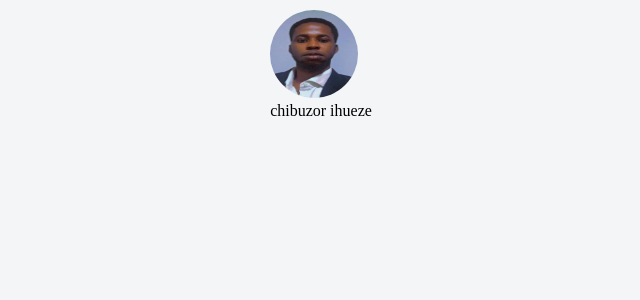
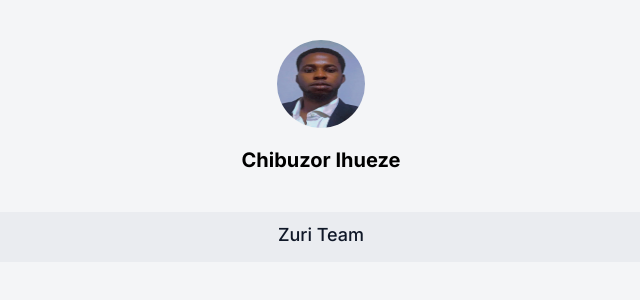
Before and after one commit to chibuzorihueze/profile_app, a React (Create React App) app: page / in a window 1280 px wide. Shown: the top 300 px of the page, without its empty margins (319-959 px from the left). Built offline with nearby package versions, Linux system fonts and the light colour scheme.

Commit message:
sytling button component

```diff
--- a/src/App.js
+++ b/src/App.js
@@ -1,9 +1,13 @@
 import React from "react";
 import Profile from "./components/profile";
+import Button from "./components/button";
 
 function App() {
   return (
+    <div>
     <Profile/>
+    <Button/>
+    </div>
   );
 }
 
--- a/src/components/button.jsx
+++ b/src/components/button.jsx
@@ -0,0 +1,10 @@
+import React from "react";
+
+function Button(){
+    return(
+        <div>
+            <a id="btn_zuri" href="https://training.zuri.team">Zuri Team</a>
+        </div>
+    );
+}
+export default Button;
--- a/src/components/profile.jsx
+++ b/src/components/profile.jsx
@@ -4,7 +4,7 @@ import './portrait.jpg';
 function Profile(){
     return (<div>
         <img id="profile_img" src={require("./portrait.jpg")} alt="profile" />
-        <p>chibuzor ihueze</p>
+        <p>Chibuzor Ihueze </p>
         </div>
     );
 }
--- a/src/index.css
+++ b/src/index.css
@@ -8,20 +8,46 @@
 
 body{
   background-color: #f4f5f7;
-  display: flex;
-  align-items: center;
-  justify-content: center;
-
+  font-family: inter;
 }
 
+/*styling for profile component*/
 #profile_img{
   height: 88px;
   width: 88px;
   border-radius: 50%;
+  margin-top:40px ;
+  margin-bottom: 20px;
+  display: block;
+  margin-left: auto;
+  margin-right: auto;
+
+}
+p{
+  font-family: inter;
+  font-weight: 700;
+  font-size: 20px;
+  text-align: center;
+  margin-bottom: 40px;
+}
+/*styling for button components*/
+
+a{
+  text-decoration: none;
+  color: #101828;
+  background-color: #eaecf0;
   margin-top:10px ;
+  display: block;
+  margin-left: auto;
+  margin-right: auto;
+  padding-top: 8px;
+  line-height: 28px;
+  text-align: center;
+  width: 70%;
+  height: 50px;
+  border: 1px solid #eaecf0;
+  border-radius: 6px;
+  font-size: 18px;
+  font-weight: 500;
+
 }
-#p{
-  font-family: inter;
-  font-weight: 800;
-  font-size: 20px;
-}
```
Also changed, not shown: src/components/content.js (added).
